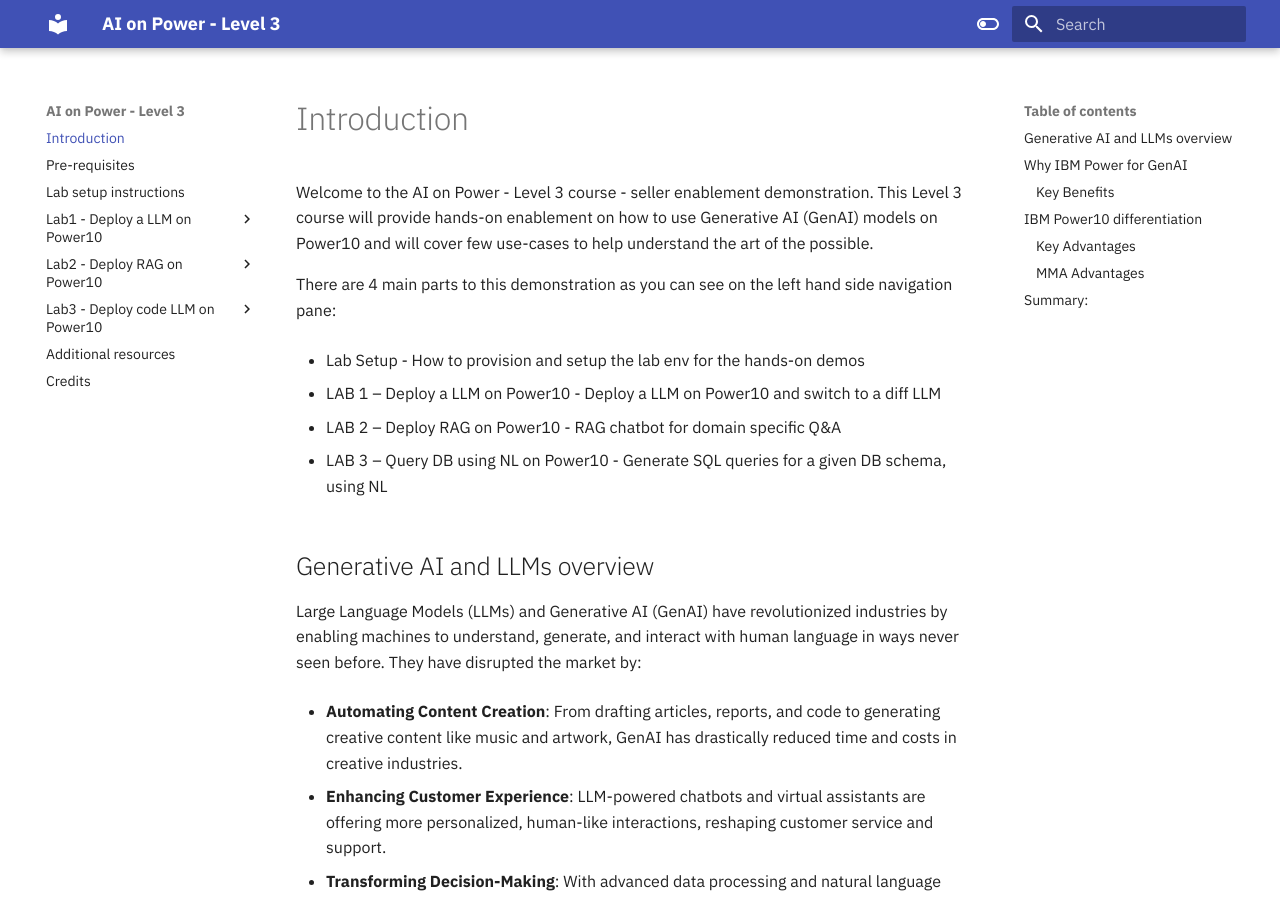
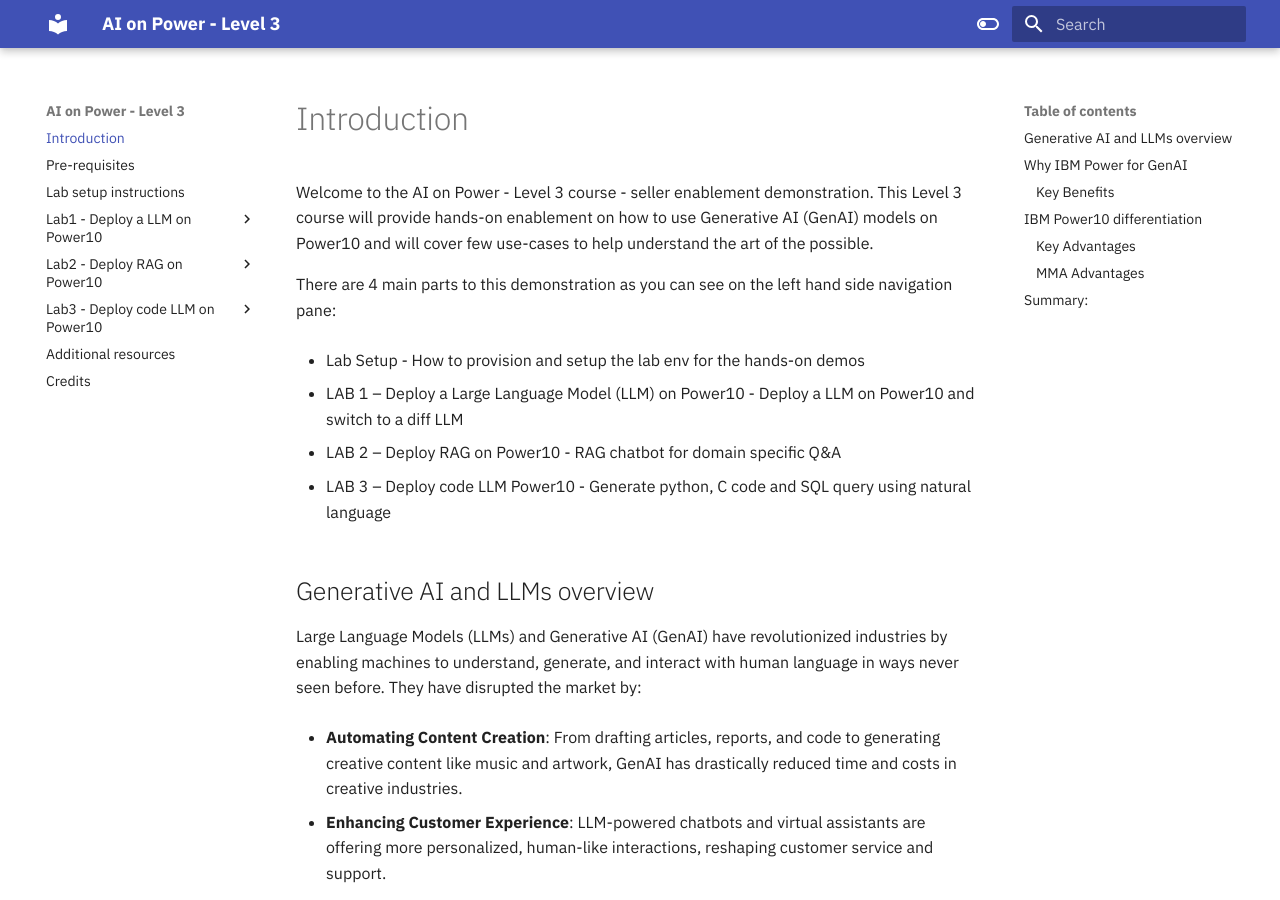
Before and after one commit to IBM/AI-on-Power-Level3, an MkDocs documentation site: the page built from docs/index.md, in a window 1280 px wide and 900 px high. Built offline with MkDocs 1.6.1 and Material for MkDocs 9.7.7, drawn with Linux system fonts in a browser that asks for light colours.

Commit message:
Update index.md

```diff
--- a/docs/index.md
+++ b/docs/index.md
@@ -7,11 +7,11 @@
 
 * Lab Setup - How to provision and setup the lab env for the hands-on demos
 
-* LAB 1 – Deploy a LLM on Power10 - Deploy a LLM on Power10 and switch to a diff LLM
+* LAB 1 – Deploy a Large Language Model (LLM) on Power10 - Deploy a LLM on Power10 and switch to a diff LLM
 
 * LAB 2 – Deploy RAG on Power10 - RAG chatbot for domain specific Q&A
 
-* LAB 3 – Query DB using NL on Power10 - Generate SQL queries for a given DB schema, using NL
+* LAB 3 – Deploy code LLM Power10 - Generate python, C code and SQL query using natural language
 
 ## Generative AI and LLMs overview
 
```
